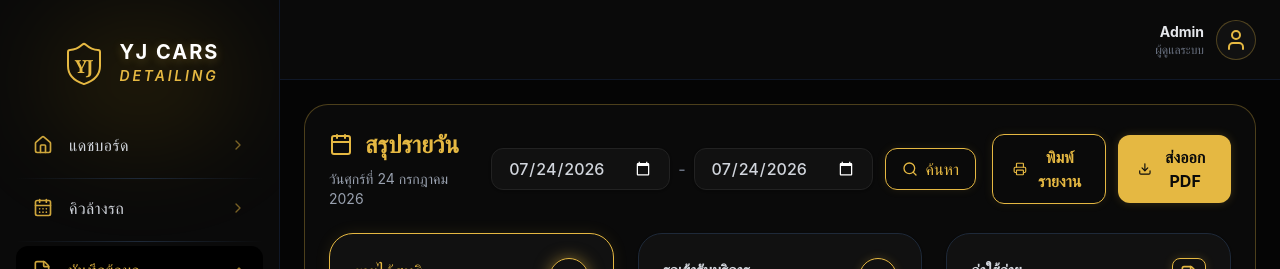
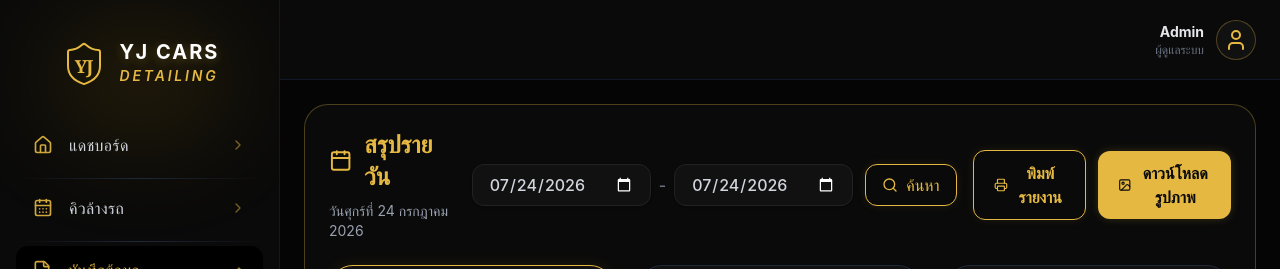
Before and after one commit to guukub/YJ-Car, a Next.js app: page /admin/reports in a window 1280 px wide. Shown: the top 269 px of the page. Built offline with nearby package versions, Linux system fonts and the light colour scheme; no server answers; the database is empty.

Commit message:
feat: change export PDF to download as image

```diff
--- a/package.json
+++ b/package.json
@@ -18,6 +18,7 @@
     "bcryptjs": "^3.0.3",
     "clsx": "^2.1.1",
     "date-fns": "^4.4.0",
+    "html2canvas": "^1.4.1",
     "lucide-react": "^1.25.0",
     "next": "16.2.11",
     "next-auth": "^5.0.0-beta.32",
@@ -32,6 +33,7 @@
   "devDependencies": {
     "@tailwindcss/postcss": "^4",
     "@types/bcryptjs": "^2.4.6",
+    "@types/html2canvas": "^0.5.35",
     "@types/node": "^20",
     "@types/react": "^19",
     "@types/react-dom": "^19",
--- a/src/app/admin/(dashboard)/reports/page.tsx
+++ b/src/app/admin/(dashboard)/reports/page.tsx
@@ -13,7 +13,7 @@ import {
   Clock,
 } from "lucide-react";
 import PrintButton from "@/components/admin/PrintButton";
-import ExportPDFButton from "@/components/admin/ExportPDFButton";
+import ExportImageButton from "@/components/admin/ExportImageButton";
 import DailyReportFilter from "@/components/admin/DailyReportFilter";
 import DailySummaryPrintable, {
   DailyReportData,
@@ -291,7 +291,7 @@ export default async function ReportsPage({
             </div>
             <div className="flex items-center gap-3 w-full md:w-auto justify-end md:ml-auto border-t md:border-t-0 border-[#222] pt-4 md:pt-0 mt-2 md:mt-0">
               <PrintButton />
-              <ExportPDFButton />
+              <ExportImageButton />
             </div>
           </div>
         </div>
--- /dev/null
+++ b/src/components/admin/ExportImageButton.tsx
@@ -0,0 +1,67 @@
+'use client'
+
+import { Image as ImageIcon, Loader2 } from "lucide-react"
+import { useState } from "react"
+import html2canvas from "html2canvas"
+
+export default function ExportImageButton() {
+  const [isExporting, setIsExporting] = useState(false)
+
+  const handleExport = async () => {
+    try {
+      setIsExporting(true)
+      const element = document.getElementById('print-area')
+      if (!element) {
+        console.error("Print area not found");
+        return;
+      }
+
+      const canvas = await html2canvas(element, {
+        // @ts-ignore - scale is a valid option in html2canvas but might be missing in @types
+        scale: 2,
+        backgroundColor: '#050505',
+        useCORS: true,
+        onclone: (clonedDoc: Document) => {
+          const clonedElement = clonedDoc.getElementById('print-area')
+          if (clonedElement) {
+            clonedElement.classList.remove('hidden')
+            clonedElement.classList.remove('print:block')
+            clonedElement.style.display = 'block'
+            clonedElement.style.width = '800px'
+            clonedElement.style.padding = '20px'
+            clonedElement.style.position = 'relative'
+          }
+        }
+      })
+
+      const image = canvas.toDataURL("image/png")
+
+      const link = document.createElement('a')
+      link.href = image
+      link.download = `daily-report-${new Date().toISOString().split('T')[0]}.png`
+      link.click()
+
+    } catch (error) {
+      console.error("Error generating image:", error)
+      alert("เกิดข้อผิดพลาดในการดาวน์โหลดรูปภาพ")
+    } finally {
+      setIsExporting(false)
+    }
+  }
+
+  return (
+    <button
+      onClick={handleExport}
+      disabled={isExporting}
+      className="bg-[#E5B842] text-[#0A0A0A] px-5 py-2.5 rounded-xl font-bold hover:bg-yellow-500 transition-colors flex items-center gap-2 shadow-[0_0_10px_rgba(229,184,66,0.2)] disabled:opacity-50"
+      title="ดาวน์โหลดเป็นรูปภาพ"
+    >
+      {isExporting ? (
+        <Loader2 className="w-5 h-5 animate-spin" />
+      ) : (
+        <ImageIcon className="w-5 h-5" />
+      )}
+      {isExporting ? "กำลังประมวลผล..." : "ดาวน์โหลดรูปภาพ"}
+    </button>
+  )
+}
--- a/src/components/admin/ExportPDFButton.tsx
+++ /dev/null
@@ -1,15 +0,0 @@
-'use client'
-
-import { Download } from "lucide-react"
-
-export default function ExportPDFButton() {
-  return (
-    <button
-      onClick={() => window.print()}
-      className="bg-[#E5B842] text-[#0A0A0A] px-5 py-2.5 rounded-xl font-bold hover:bg-yellow-500 transition-colors flex items-center gap-2 shadow-[0_0_10px_rgba(229,184,66,0.2)]"
-      title="ส่งออก PDF"
-    >
-      <Download className="w-5 h-5" /> ส่งออก PDF
-    </button>
-  )
-}
```
Also changed, not shown: 1 other file (tests, documents, lock files or other folders).
